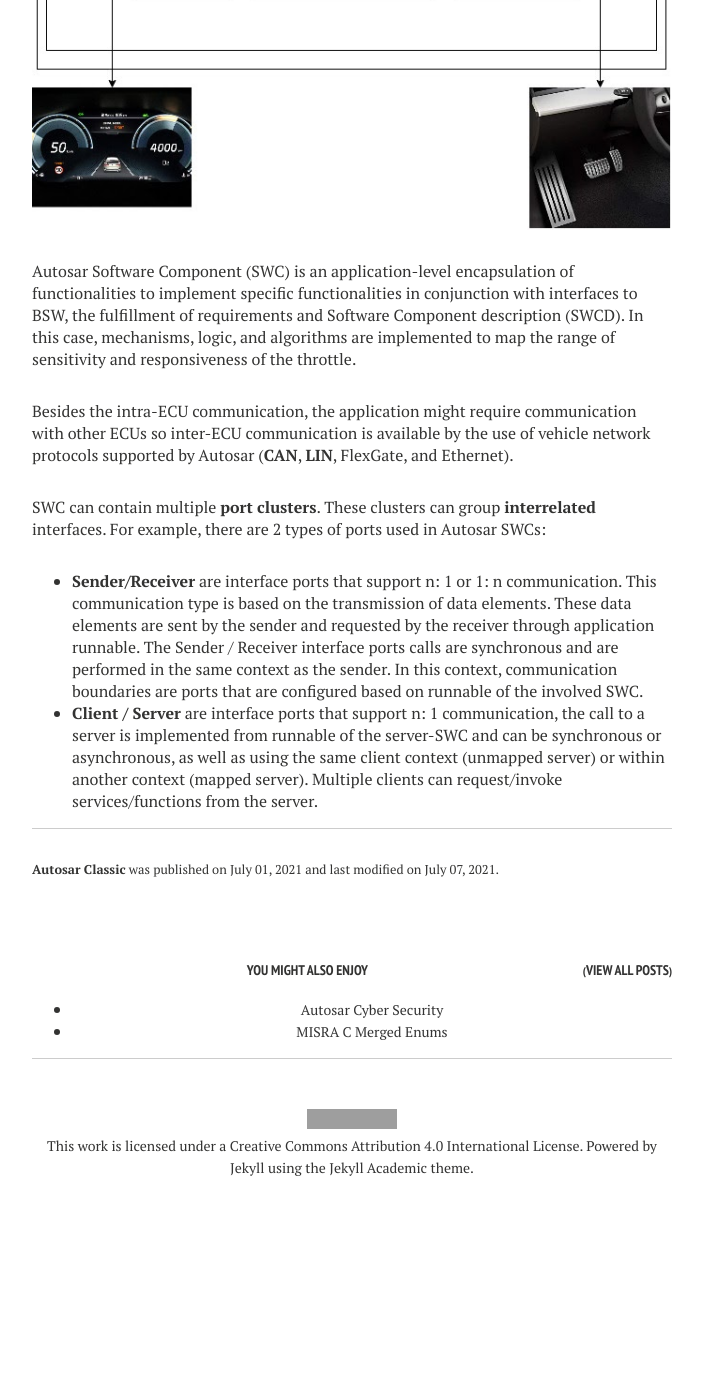
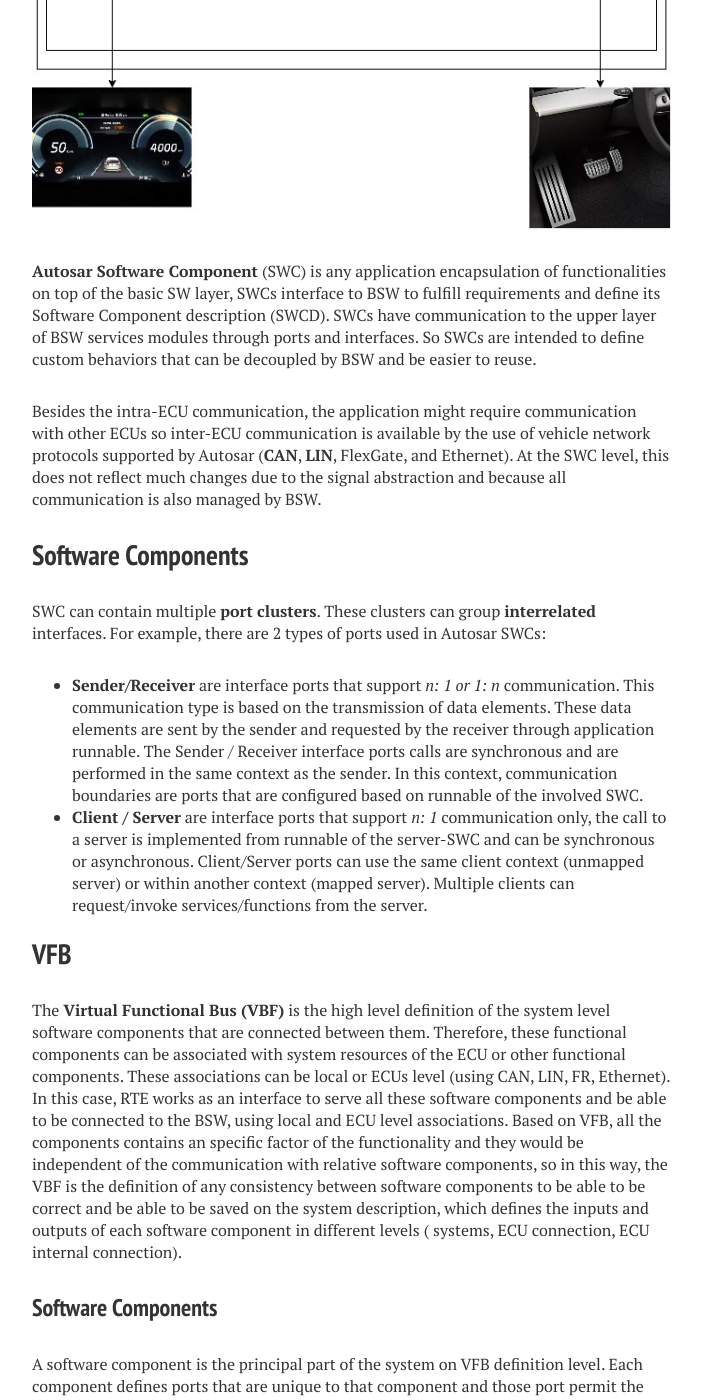
Before and after one commit to CharlieGearsTech/CharlieGearsTech.github.io, a Jekyll site: the page built from _posts/2021-07-01-Autosar_Classic.md, in a window 1280 px wide and 1400 px high, scrolled down 2270 px. Shown: the whole window, without its empty margins (288-991 px from the left). Built offline with Jekyll 4.4.1, drawn with Linux system fonts in a browser that asks for light colours; nearby versions of some CDN libraries; before the commit the page ends 3496 px from its top, so only the background shows below that; some of the changed text lies outside the part shown; grey boxes are pictures that could not be loaded.

Commit message:
Classic draft 4

```diff
--- a/_posts/2021-07-01-Autosar_Classic.md
+++ b/_posts/2021-07-01-Autosar_Classic.md
@@ -10,7 +10,7 @@ category: blog
 
 # Introduction
 
-**Autosar** (Automotive Open Source Architecture) is a global partnership of automotive companies focused on practices and process to magnify benefits on the ECU development area. Autosar architecture permits the handling and management of complexity of E/E architectures to increase re usability and interchange of ECUs architectures among OEMs or suppliers.
+**Autosar** (Automotive Open Source Architecture) is a methodology of architecture based on global partnership of automotive companies focused on practices and process to magnify benefits on the ECU development area. Autosar architecture permits the handling and management of complexity of E/E architectures to increase re usability and interchange of ECUs architectures among OEMs or suppliers.
 
 Autosar promotes architecture standardizations that yields to improvement of performance, safety, security, and environmental care for complex automotive systems. In the SW perspective, Autosar allows to:
 
@@ -50,11 +50,47 @@ The following diagram is a simplified example of a system with AUTOSAR which inv
 
 ![](https://raw.githubusercontent.com/CharlieGearsTech/CharlieGearsTech.github.io/main/images/AutosarClassic_sc2.png)
 
-Autosar Software Component (SWC) is an application-level encapsulation of functionalities to implement specific functionalities in conjunction with interfaces to BSW, the fulfillment of requirements and Software Component description (SWCD). In this case, mechanisms, logic, and algorithms are implemented to map the range of sensitivity and responsiveness of the throttle.
+**Autosar Software Component** (SWC) is any  application encapsulation of functionalities on top of the basic SW layer, SWCs interface to BSW to fulfill requirements and define its Software Component description (SWCD). SWCs have communication to the upper layer of BSW services modules through ports and interfaces. So SWCs are intended to define custom behaviors that can be decoupled by BSW and be easier to reuse.
 
-Besides the intra-ECU communication, the application might require communication with other ECUs so inter-ECU communication is available by the use of vehicle network protocols supported by Autosar (**CAN**, **LIN**, FlexGate, and Ethernet).
+Besides the intra-ECU communication, the application might require communication with other ECUs so inter-ECU communication is available by the use of vehicle network protocols supported by Autosar (**CAN**, **LIN**, FlexGate, and Ethernet). At the SWC level, this does not reflect much changes due to the signal abstraction and because all communication is also managed by BSW.
+
+## Software Components
 
 SWC can contain multiple **port clusters**. These clusters can group **interrelated** interfaces. For example, there are 2 types of ports used in Autosar SWCs:
 
-* **Sender/Receiver** are interface ports that support n: 1 or 1: n communication. This communication type is based on the transmission of data elements. These data elements are sent by the sender and requested by the receiver through application runnable. The Sender / Receiver interface ports calls are synchronous and are performed in the same context as the sender. In this context, communication boundaries are ports that are configured based on runnable of the involved SWC.
-* **Client / Server** are interface ports that support n: 1 communication, the call to a server is implemented from runnable of the server-SWC and can be synchronous or asynchronous, as well as using the same client context (unmapped server) or within another context (mapped server). Multiple clients can request/invoke services/functions from the server.
+* **Sender/Receiver** are interface ports that support *n: 1 or 1: n* communication. This communication type is based on the transmission of data elements. These data elements are sent by the sender and requested by the receiver through application runnable. The Sender / Receiver interface ports calls are synchronous and are performed in the same context as the sender. In this context, communication boundaries are ports that are configured based on runnable of the involved SWC.
+* **Client / Server** are interface ports that support *n: 1* communication only, the call to a server is implemented from runnable of the server-SWC and can be synchronous or asynchronous. Client/Server ports can use the same client context (unmapped server) or within another context (mapped server). Multiple clients can request/invoke services/functions from the server.
+
+
+## VFB
+
+The **Virtual Functional Bus (VBF)** is the high level definition of the system level software components that are connected between them. Therefore, these functional components can be associated with system resources of the ECU or other functional components. These associations can be local or ECUs level (using CAN, LIN, FR, Ethernet). In this case, RTE works as an interface to serve all these software components and be able to be connected to the BSW, using local and ECU level associations. Based on VFB, all the components contains an specific factor of the functionality and they would be independent of the communication with relative software components, so in this way, the VBF is the definition of any consistency between software components to be able to be correct and be able to be saved on the system description, which defines the inputs and outputs of each software component in different levels ( systems, ECU connection, ECU internal connection).
+
+### Software Components
+
+A software component is the principal part of the system on VFB definition level. Each component defines ports that are unique to that component and those port permit the component to communicate with other components globally or within ECU. A software component can be used multiple times in a system (reusability).
+
+Software components communicate through ports. All port is associated with a port interface that permits the contract to be able to communicate through that port. In Autosar, there is the principal ports
+
+* **Provided Port (P-Port)**, defines Sender/Receiver (**S/R**) that provides a transmission signal and defines Client /Service (**C/S**) to forward a service to a client.
+* **Require Port (R-Port)**, defines Sender/Receiver (**S/R**) to reception of signals, and defines Clients /Service (**C/S**) to reception of services of a server.
+
+The interface type of Sender/Receiver coonect the information based on data forms for one or more receptor by one or more transmissors. The mode management can be used to determine which receptor and transmissors to use. This type of interfaces can be sopported by the following port types:
+* **RPort** The component consume a data value. ![](https://raw.githubusercontent.com/CharlieGearsTech/CharlieGearsTech.github.io/main/images/RPort.png)
+* **PPort** The component delivers a data value ![](https://raw.githubusercontent.com/CharlieGearsTech/CharlieGearsTech.github.io/main/images/PPort.png)
+* **PRPort** The component can consume and delivers the data values of specific port.
+![](https://raw.githubusercontent.com/CharlieGearsTech/CharlieGearsTech.github.io/main/images/PRPort.png)
+* **Autosar RPort** The component consumes a data value of Autosar specification service.
+![](https://raw.githubusercontent.com/CharlieGearsTech/CharlieGearsTech.github.io/main/images/AutosarRPort.png)
+* **Autosar PPort** The component delivers a data value of Autosar specification service.
+![](https://raw.githubusercontent.com/CharlieGearsTech/CharlieGearsTech.github.io/main/images/AutosarPPort.png)
+* **Autosar PRPor t** The component can consume or deliver a service based on the Autosar specification service
+![](https://raw.githubusercontent.com/CharlieGearsTech/CharlieGearsTech.github.io/main/images/AutosarPRPort.png)
+
+El tipo de interface de Client/Service es la transmisión de una operación de un solo transmisor hacia varios receptores y así que tales receptores puedan usar tal operación.
+
+
+# Reference
+
+* Autosar specificaction 4.3
+* Virtual Bus Function Autosar specification 4.3
```
Also changed, not shown: other parts of _posts/2021-07-01-Autosar_Classic.md (+2 -2 lines), images/AutosarPPort.png (added), images/AutosarPRPort.png (added), images/AutosarRPort.png (added), images/PPort.png (added), images/PRPort.png (added), images/RPort.png (added), 1 other file.
